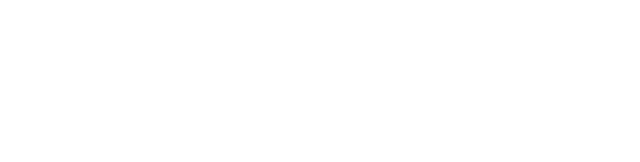
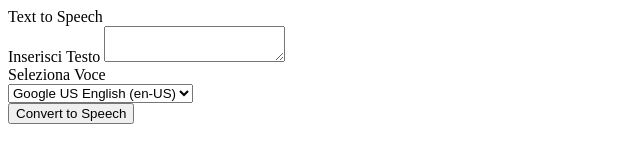
Before and after one commit to JardiinWD/javascript-text-to-speech, a plain HTML site: page index.html in a window 1280 px wide. Shown: the whole page, without its empty margins (0-640 px from the left). Drawn offline with Linux system fonts and the light colour scheme.

Commit message:
Aggiunto primo markup HTML

```diff
--- a/index.html
+++ b/index.html
@@ -10,6 +10,33 @@
 </head>
 <body>
 
+    <!-- /.wrapper -->
+    <div class="wrapper">
+        <!-- Header -->
+        <header>Text to Speech</header>
+        <!-- Form -->
+        <form action="">
+            <!-- /.row  per testo -->
+            <div class="row">
+                <label>Inserisci Testo</label>
+                <textarea></textarea>
+            </div>
+            <!-- /.row per selettore vocale -->
+            <div class="row">
+                <label>Seleziona Voce</label>
+                <!-- /.outer per la selezione della voce -->
+                <div class="outer">
+                    <select>
+                        <!-- Opzioni linguistiche -->
+                        <option value="">Google US English (en-US)</option>
+                    </select>
+                </div>
+            </div>
+            <!-- Button per invio form -->
+            <button>Convert to Speech</button>
+        </form>
+    </div>
+
     <!-- Link a JS -->
     <script src='./assets/js/app.js'></script>
 </body>
```
